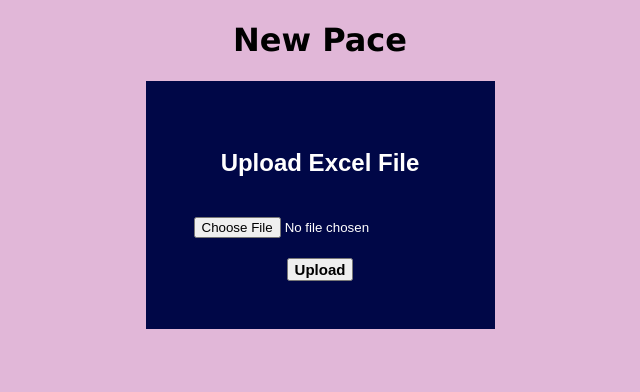
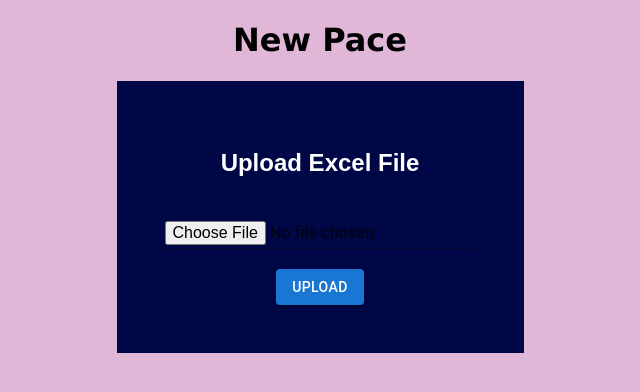
Before and after one commit to Pace-pfpa/new-pace-front, a React (Vite) app: page / in a window 1280 px wide. Shown: the top 392 px of the page, without its empty margins (320-960 px from the left). Built offline with nearby package versions, Linux system fonts and the light colour scheme; no server answers.

Commit message:
feat: add material ui

```diff
--- a/package.json
+++ b/package.json
@@ -11,6 +11,11 @@
     "preview": "vite preview"
   },
   "dependencies": {
+    "@emotion/react": "^11.13.0",
+    "@emotion/styled": "^11.13.0",
+    "@fontsource/roboto": "^5.0.14",
+    "@mui/icons-material": "^5.16.6",
+    "@mui/material": "^5.16.6",
     "axios": "^1.7.2",
     "dotenv": "^16.4.5",
     "new-pace-front": "file:",
--- a/src/components/FileUpload.tsx
+++ b/src/components/FileUpload.tsx
@@ -1,5 +1,7 @@
 import React, { useState } from 'react';
 import axios from 'axios';
+import Button from '@mui/material/Button';
+import Input from '@mui/material/Input';
 
 const FileUpload: React.FC = () => {
   const [file, setFile] = useState<File | null>(null);
@@ -28,7 +30,7 @@ const FileUpload: React.FC = () => {
       setDownloadAvailable(false);
 
       try {
-        const response = await axios.post(`${ipdev}/upload`, formData, {
+        const response = await axios.post(`${ipprod}/upload`, formData, {
           headers: {
             'Content-Type': 'multipart/form-data',
           },
@@ -48,7 +50,7 @@ const FileUpload: React.FC = () => {
 
   const onDownload = async () => {
     try {
-      const response = await axios.get(`${ipdev}/export-audiencias`, {
+      const response = await axios.get(`${ipprod}/export-audiencias`, {
         responseType: 'blob',
       });
       const url = window.URL.createObjectURL(new Blob([response.data]));
@@ -67,16 +69,16 @@ const FileUpload: React.FC = () => {
   return (
     <div className='divUpload'>
       <h2>Upload Excel File</h2>
-      <input type="file" onChange={onFileChange} />
-      <button onClick={onFileUpload} disabled={loading}>
+      <Input type='file' onChange={onFileChange} />
+      <Button variant='contained' onClick={onFileUpload} disabled={loading}>
       {loading ? 'Uploading...' : 'Upload'}
-      </button>
+      </Button>
       {loading && <p>Extraindo...</p>}
       {message && <p>{message}</p>}
       {downloadAvailable && (
-        <button onClick={onDownload}>
+        <Button variant='outlined' onClick={onDownload}>
           Baixar Pautas
-        </button>
+        </Button>
       )}
     </div>
   );
```
Also changed, not shown: 1 other file (tests, documents, lock files or other folders).
